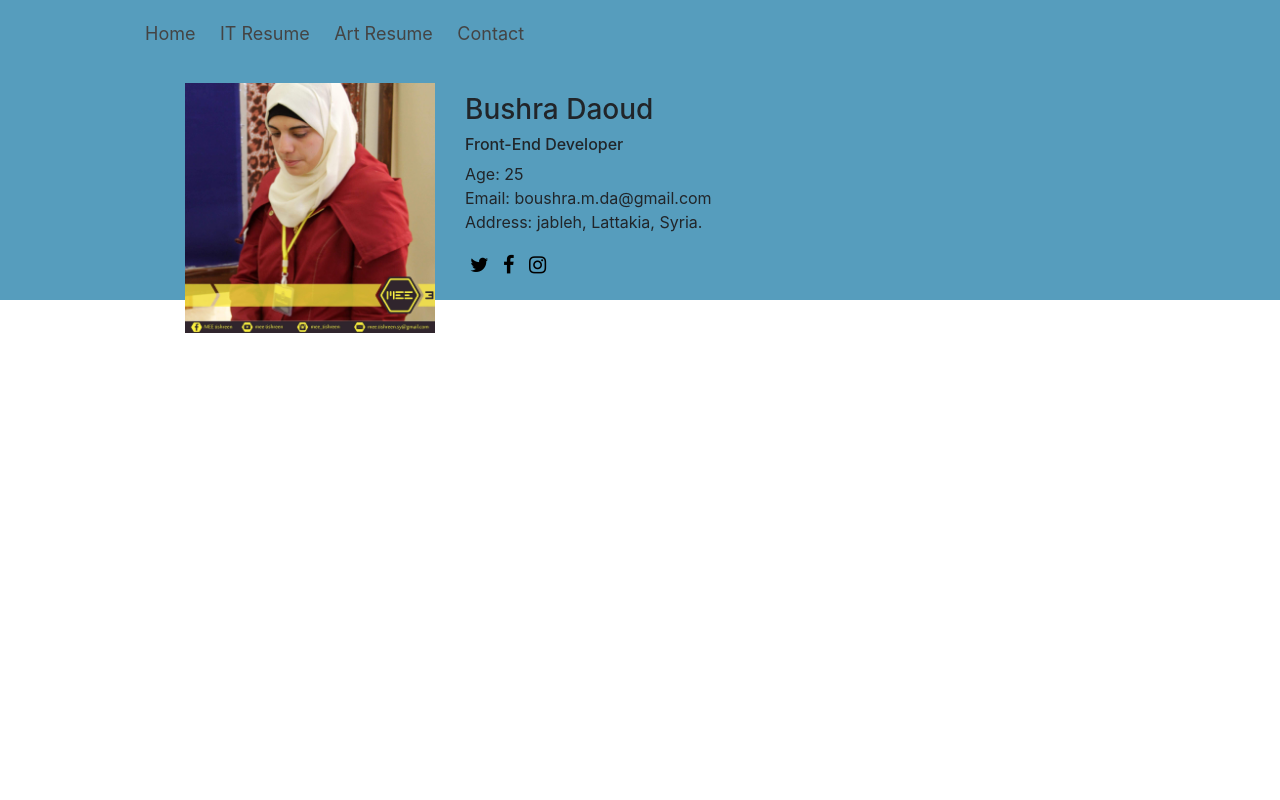
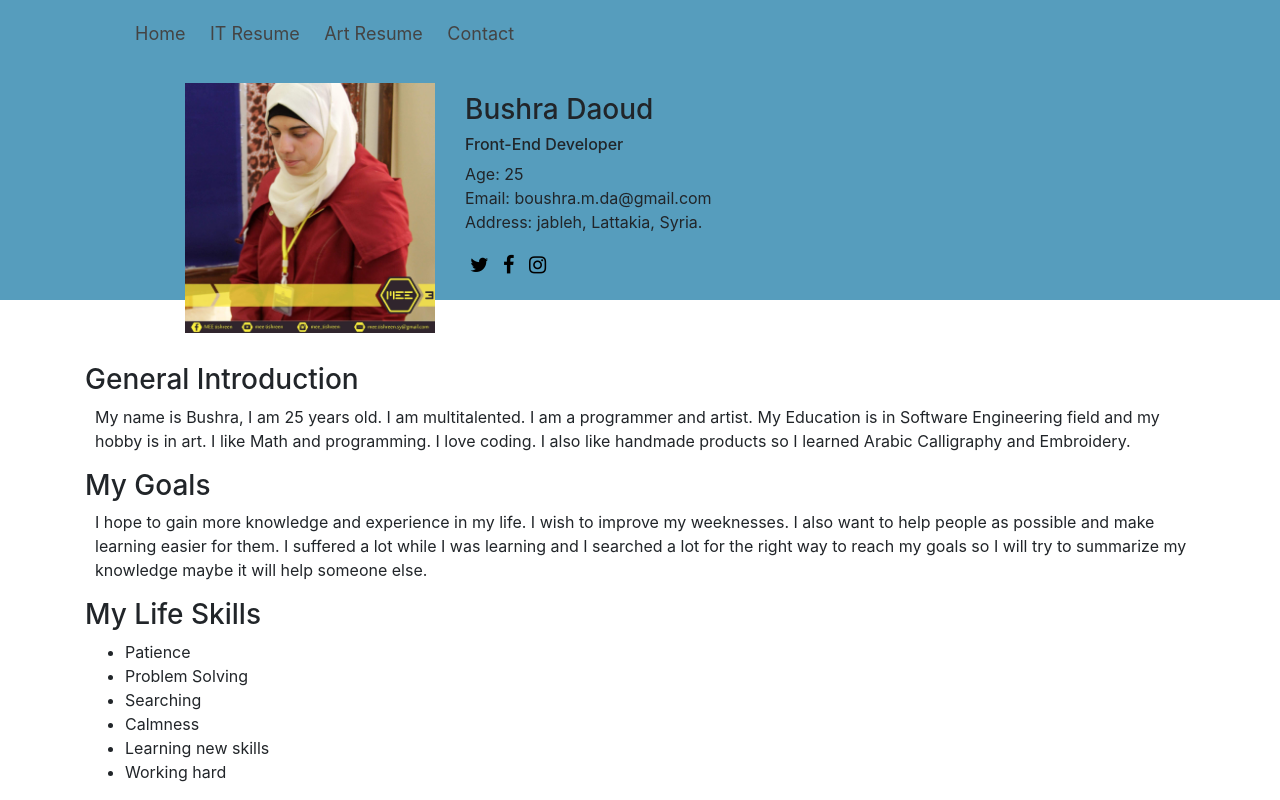
Before and after one commit to BushraDa/FirstResume, a plain HTML site: page index.html in a window 1280 px wide. Drawn offline with nearby package versions, Linux system fonts and the light colour scheme.

Commit message:
adding sections

```diff
--- a/css/style.css
+++ b/css/style.css
@@ -2,10 +2,6 @@
 header {
 	background-color: #569dbd;
 	height: 300px;
-}
-
-header nav {
-	padding: 10px;
 }
 
 header nav ul {
@@ -14,7 +10,7 @@ header nav ul {
 
 header nav li {
 	display: inline-block;
-	padding: 10px 10px;
+	padding: 20px 10px;
 }
 
 header nav a {
@@ -43,3 +39,12 @@ header .myInfo img {
 	margin-right: 30px;
 	max-width: 250px;
 }
+
+div.resume {
+	clear: both;
+	padding-top: 30px;
+}
+
+div section p {
+	padding-left: 10px;
+}
--- a/index.html
+++ b/index.html
@@ -43,22 +43,37 @@
 		</div>
 	</header>
 
+	<div class="container resume">
+
 		<section class="generalInfo">
-
+			<h3>General Introduction</h3>
+			<p>My name is Bushra, I am 25 years old.
+			I am multitalented. I am a programmer and artist.
+			My Education is in Software Engineering field and my hobby is in art.
+			I like Math and programming. I love coding. I also like handmade products so I learned Arabic Calligraphy and Embroidery.<p>
 		</section>
 
 		<section class="myGoals">
-
+			<h3>My Goals</h3>
+			<p>I hope to gain more knowledge and experience in my life. I wish to improve my weeknesses. I also want to help people as possible and make learning easier for them. I suffered a lot while I was learning and I searched a lot for the right way to reach my goals so I will try to summarize my knowledge maybe it will help someone else.</p>
 		</section>
 
 		<section class="mySkills">
-
+			<h3>My Life Skills</h3>
+			<ul>
+				<li>Patience</li>
+				<li>Problem Solving</li>
+				<li>Searching</li>
+				<li>Calmness</li>
+				<li>Learning new skills</li>
+				<li>Working hard</li>
+			</ul>
 		</section>
 
 		<section class="myAchievments">
-
 		</section>
 
+	</div>
 
 
 	<script src="https://code.jquery.com/jquery-3.3.1.slim.min.js" integrity="sha384-q8i/X+965DzO0rT7abK41JStQIAqVgRVzpbzo5smXKp4YfRvH+8abtTE1Pi6jizo" crossorigin="anonymous"></script>
```
Lines whose indentation alone changed are shown as unchanged.
